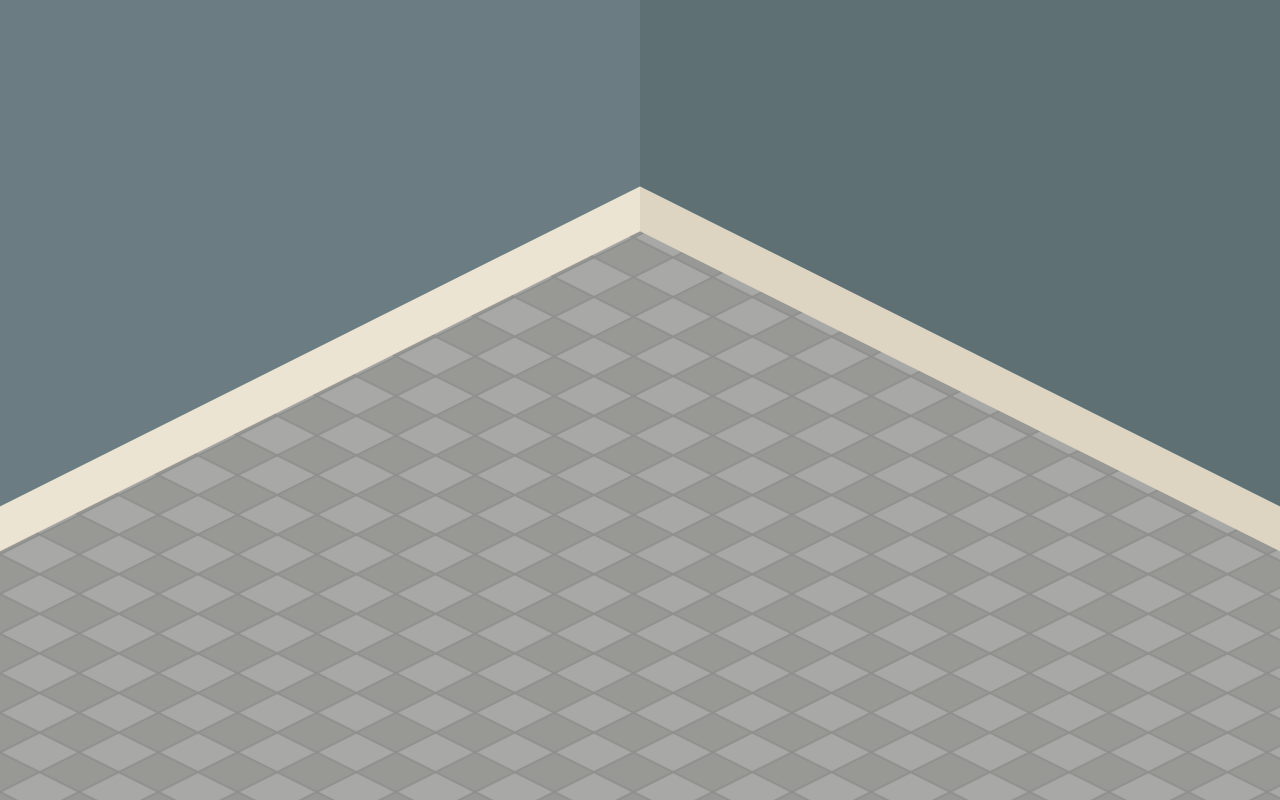
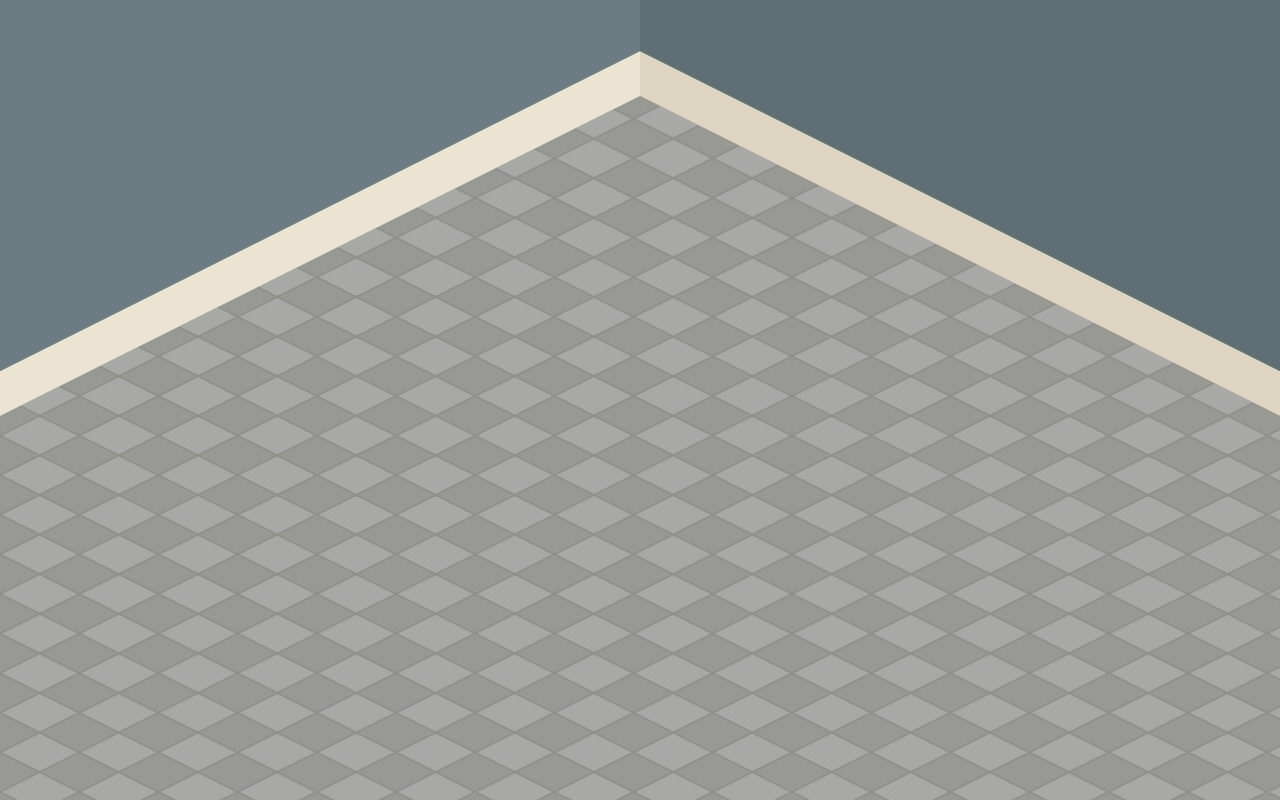
Before and after one commit to chami15/toss-hub-agente, a React (Vite) app in the folder frontend/: page / in a window 1280 px wide. Built offline with nearby package versions, Linux system fonts and the light colour scheme.

Commit message:
Reduz a altura da parede — sala mais espaçosa, menos sufocante
A linha do piso sobe bem mais na tela (mesma inclinação, só que mais
pro fundo), deixando o chão ocupar bem mais espaço visível.

```diff
--- a/frontend/src/features/escritorio/svgs/Parede.tsx
+++ b/frontend/src/features/escritorio/svgs/Parede.tsx
@@ -17,10 +17,14 @@ const RODAPE_DIR = '#ddd5c1'
 // rodapé — sem sobrar nenhuma tira de piso por cima. É o "quadro sem
 // moldura": a parede encosta direto no acabamento da tela, não tem
 // borda/vão em lugar nenhum.
-const CLIP_PAREDE_ESQ = 'polygon(0% 0%, 50% 0%, 50% 23.3%, 0% 63.3%)'
-const CLIP_PAREDE_DIR = 'polygon(50% 0%, 100% 0%, 100% 63.3%, 50% 23.3%)'
-const CLIP_RODAPE_ESQ = 'polygon(0% 63.3%, 50% 23.3%, 50% 28.9%, 0% 68.9%)'
-const CLIP_RODAPE_DIR = 'polygon(50% 23.3%, 100% 63.3%, 100% 68.9%, 50% 28.9%)'
+//
+// A parede é baixa (bem "pro fundo") — a linha do piso fica bem mais
+// pra cima da tela, deixando a sala bem mais espaçosa/aberta do que a
+// primeira versão (que tomava quase 70% da tela).
+const CLIP_PAREDE_ESQ = 'polygon(0% 0%, 50% 0%, 50% 12%, 0% 52%)'
+const CLIP_PAREDE_DIR = 'polygon(50% 0%, 100% 0%, 100% 52%, 50% 12%)'
+const CLIP_RODAPE_ESQ = 'polygon(0% 46.4%, 50% 6.4%, 50% 12%, 0% 52%)'
+const CLIP_RODAPE_DIR = 'polygon(50% 6.4%, 100% 46.4%, 100% 52%, 50% 12%)'
 
 export function Parede() {
   return (
```
